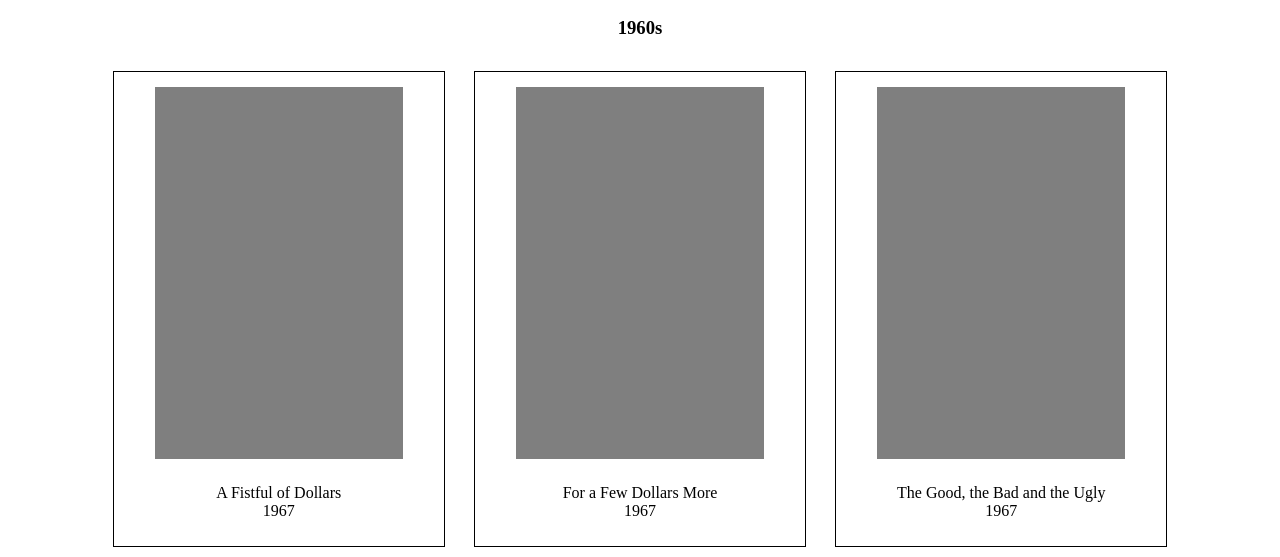
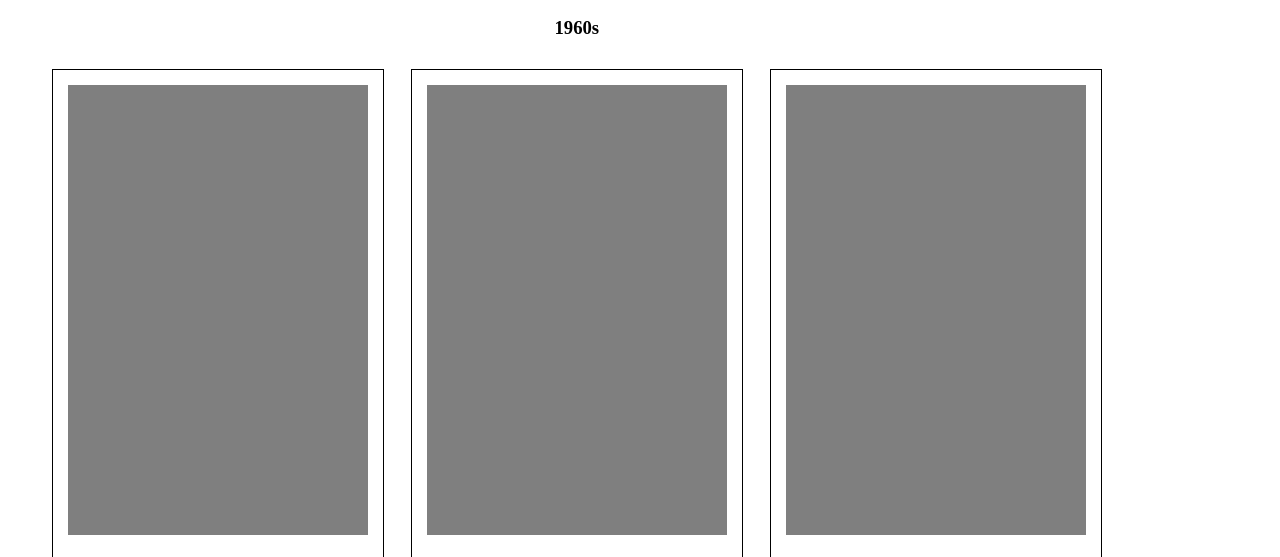
Before and after one commit to meatcube240/ClintE, a plain HTML site: page index.html in a window 1280 px wide. Shown: the part 196-753 px from the top of the page. Drawn offline with Linux system fonts and the light colour scheme.

Commit message:
Add files via upload

```diff
--- a/index.html
+++ b/index.html
@@ -6,8 +6,8 @@
 </head>
 <body>
   <div id="header">
-
   </div>
+  <div id="movieBox">
 <h1>Movies of Eastwood</h1>
 <h2>Movies by Decade:</h2>
 
@@ -275,7 +275,7 @@
 <img src="imgHolder.png" alt="">
 <p>Richard Jewell <br> 2019</p>
 </div>
-
+</div>
 <div id="footer">
 </div>
 <body>
--- a/style.css
+++ b/style.css
@@ -14,6 +14,9 @@
   height: 150px;
   margin-top: 100px;
 }
+#movieBox{
+  width: 90%;
+}
 #movieLink{
   max-width: 100%;
   margin: 1%;
@@ -22,6 +25,6 @@
   border: 1px solid black;
 }
 img{
-  max-width: 80%;
+  max-width: 100%;
   margin: 5px;
 }
```
